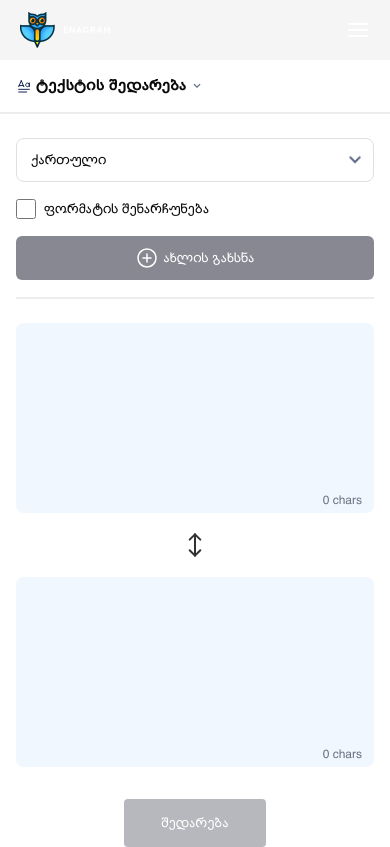
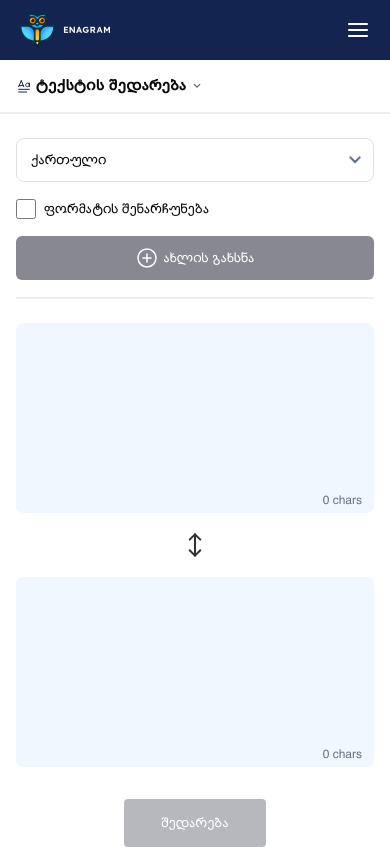
Before and after one commit to bibilashvili-nugo/text-compare, a React (Vite) app: page / in a window 390 px wide. Built offline with nearby package versions, Linux system fonts and the light colour scheme.

Commit message:
fix color

```diff
--- a/src/components/MainSmall.tsx
+++ b/src/components/MainSmall.tsx
@@ -14,7 +14,7 @@ const MainSmall = () => {
   const [isOpen, setIsOpen] = useState(false);
   return (
     <>
-      <div className=" small:flex justify-between items-center py-3 small:px-5 md:px-[30px] bg-secondary">
+      <div className=" small:flex justify-between items-center py-3 small:px-5 md:px-[30px] bg-[#132450]">
         <img
           src={Logo}
           alt="logo"
```
